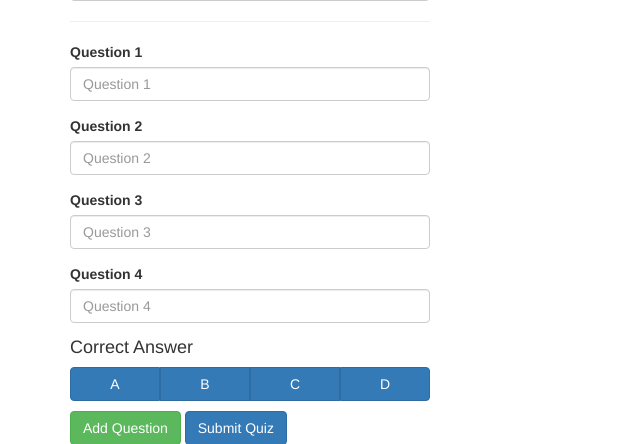
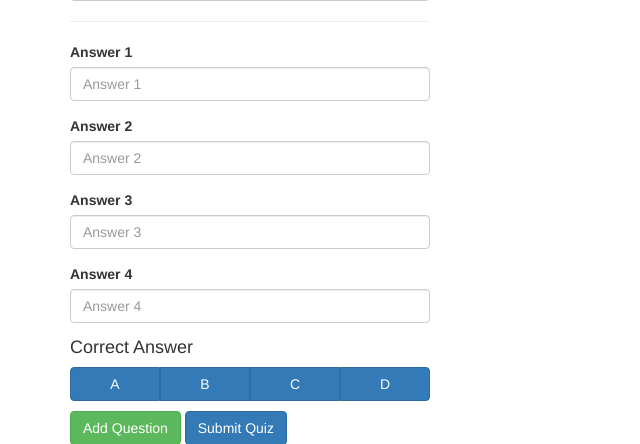
Before and after one commit to brnsmns13/se329, a Python web app: template templates/create.html in a window 1280 px wide. Shown: the part 231-675 px from the top of the page, without its empty margins (0-640 px from the left). Run offline with Jinja, Linux system fonts and the light colour scheme; the template is opened without the code that fills it, so the values that code supplies are empty.

Commit message:
Changed 'Questions' to 'Answers'

```diff
--- a/templates/create.html
+++ b/templates/create.html
@@ -24,20 +24,20 @@
                 <input name="element_1" id="element_1" class="form-control" type="text">
                 <hr>
                 <div class="form-group">
-                    <label for="element_2">Question 1</label>
-                    <input type="text" class="form-control" id="element_2" placeholder="Question 1">
+                    <label for="element_2">Answer 1</label>
+                    <input type="text" class="form-control" id="element_2" placeholder="Answer 1">
                 </div>
                 <div class="form-group">
-                    <label for="element_3">Question 2</label>
-                    <input type="text" class="form-control" id="element_3" placeholder="Question 2">
+                    <label for="element_3">Answer 2</label>
+                    <input type="text" class="form-control" id="element_3" placeholder="Answer 2">
                 </div>
                 <div class="form-group">
-                    <label for="element_4">Question 3</label>
-                    <input type="text" class="form-control" id="element_4" placeholder="Question 3">
+                    <label for="element_4">Answer 3</label>
+                    <input type="text" class="form-control" id="element_4" placeholder="Answer 3">
                 </div>
                 <div class="form-group">
-                    <label for="element_5">Question 4</label>
-                    <input type="text" class="form-control" id="element_5" placeholder="Question 4">
+                    <label for="element_5">Answer 4</label>
+                    <input type="text" class="form-control" id="element_5" placeholder="Answer 4">
                 </div>
 
                 <h4>Correct Answer</h4>
```
